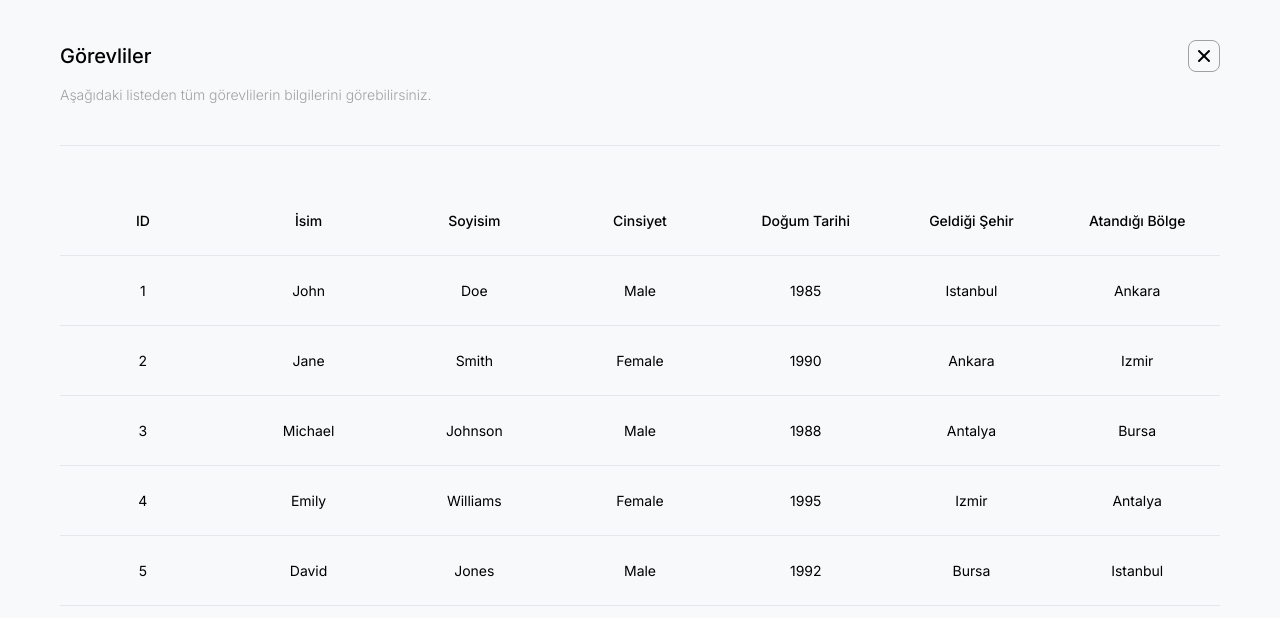
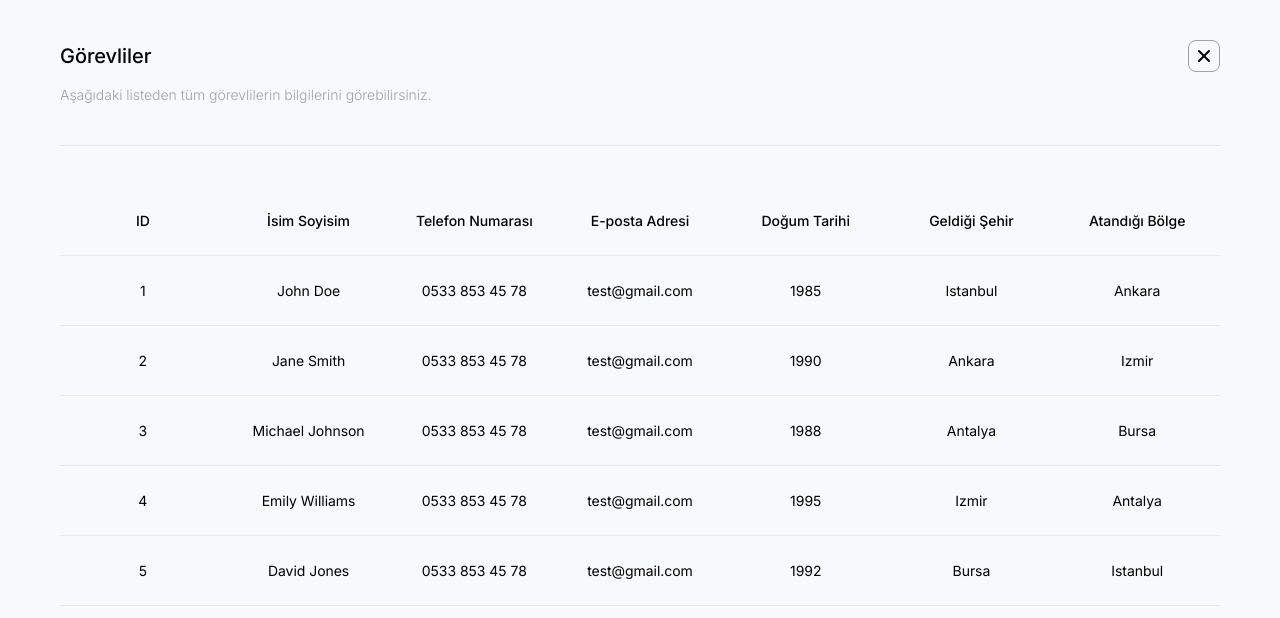
Before and after one commit to mustafamengutay/depremzede, a React (Create React App) app: page /gorevliler in a window 1280 px wide. Shown: the top 618 px of the page. Built offline with nearby package versions, Linux system fonts and the light colour scheme; the HTML template or start-up script is replaced by a standard one; what tailwindcss-animated would draw is missing.

Commit message:
chore: simplify the information fields

```diff
--- a/src/components/officer/OfficerItem.jsx
+++ b/src/components/officer/OfficerItem.jsx
@@ -1,14 +1,14 @@
 import React from 'react';
 
 const OfficerItem = React.memo(
-  ({ id, name, surname, sex, birth, location, city }) => {
+  ({ id, name, surname, phoneNumber, email, birth, location, city }) => {
     return (
       <div>
         <ul className="grid grid-cols-7 justify-items-center items-center text-base font-normal whitespace-nowrap">
           <li>{id}</li>
-          <li>{name}</li>
-          <li>{surname}</li>
-          <li>{sex}</li>
+          <li>{name + ' ' + surname}</li>
+          <li>{phoneNumber}</li>
+          <li>{email}</li>
           <li>{birth}</li>
           <li>{location}</li>
           <li>{city}</li>
--- a/src/components/officer/OfficerList.jsx
+++ b/src/components/officer/OfficerList.jsx
@@ -16,7 +16,8 @@ const OfficerList = () => {
             id={officer.id}
             name={officer.name}
             surname={officer.surname}
-            sex={officer.sex}
+            phoneNumber={officer.phoneNumber}
+            email={officer.email}
             birth={officer.birth}
             location={officer.location}
             city={officer.city}
--- a/src/data/officers.json
+++ b/src/data/officers.json
@@ -3,7 +3,8 @@
     "id": "1",
     "name": "John",
     "surname": "Doe",
-    "sex": "Male",
+    "phoneNumber": "0533 853 45 78",
+    "email": "test@gmail.com",
     "birth": "1985",
     "location": "Istanbul",
     "city": "Ankara"
@@ -12,7 +13,8 @@
     "id": "2",
     "name": "Jane",
     "surname": "Smith",
-    "sex": "Female",
+    "phoneNumber": "0533 853 45 78",
+    "email": "test@gmail.com",
     "birth": "1990",
     "location": "Ankara",
     "city": "Izmir"
@@ -21,7 +23,8 @@
     "id": "3",
     "name": "Michael",
     "surname": "Johnson",
-    "sex": "Male",
+    "phoneNumber": "0533 853 45 78",
+    "email": "test@gmail.com",
     "birth": "1988",
     "location": "Antalya",
     "city": "Bursa"
@@ -30,7 +33,8 @@
     "id": "4",
     "name": "Emily",
     "surname": "Williams",
-    "sex": "Female",
+    "phoneNumber": "0533 853 45 78",
+    "email": "test@gmail.com",
     "birth": "1995",
     "location": "Izmir",
     "city": "Antalya"
@@ -39,7 +43,8 @@
     "id": "5",
     "name": "David",
     "surname": "Jones",
-    "sex": "Male",
+    "phoneNumber": "0533 853 45 78",
+    "email": "test@gmail.com",
     "birth": "1992",
     "location": "Bursa",
     "city": "Istanbul"
--- a/src/pages/OfficersList.jsx
+++ b/src/pages/OfficersList.jsx
@@ -19,9 +19,9 @@ const OfficersList = () => {
       <div className="mt-16">
         <ul className="grid grid-cols-7 justify-items-center text-base font-medium">
           <li>ID</li>
-          <li>İsim</li>
-          <li>Soyisim</li>
-          <li>Cinsiyet</li>
+          <li>İsim Soyisim</li>
+          <li>Telefon Numarası</li>
+          <li>E-posta Adresi</li>
           <li>Doğum Tarihi</li>
           <li>Geldiği Şehir</li>
           <li>Atandığı Bölge</li>
```
